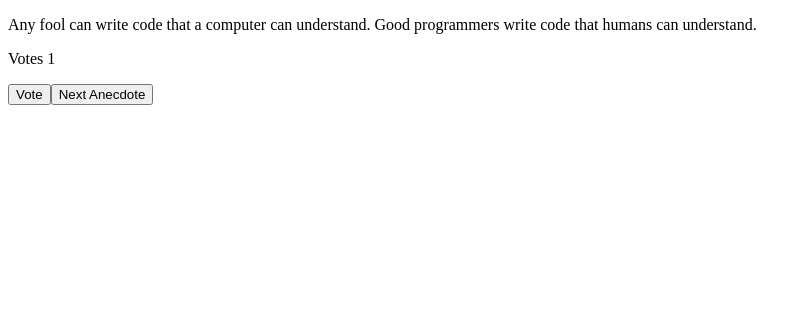
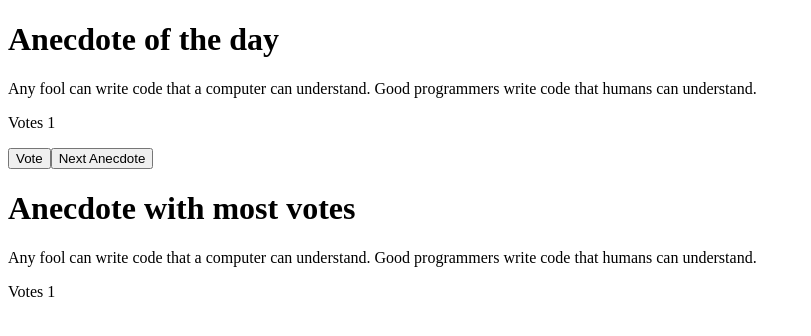
Before and after one commit to LinCie/FullStackOpen_Submissions, a React (Vite) app in the folder part1/: page / in a window 1280 px wide. Both pictures are taken after a click on the button "Vote". Shown: the top 336 px of the page, without its empty margins (0-811 px from the left). Built offline with nearby package versions, Linux system fonts and the light colour scheme.

Commit message:
exercise 1.14 submission

```diff
--- a/part1/src/App.jsx
+++ b/part1/src/App.jsx
@@ -1,4 +1,37 @@
 import { useState } from "react";
+
+const Button = (props) => {
+  const { text, onClick } = props;
+  return <button onClick={onClick}>{text}</button>;
+};
+
+const Anecdote = (props) => {
+  const { anecdote, votes } = props;
+  return (
+    <div>
+      <h1>Anecdote of the day</h1>
+      <p>{anecdote}</p>
+      <p>Votes {votes}</p>
+    </div>
+  );
+};
+
+const BestAnecdotes = (props) => {
+  const { total, anecdote, votes } = props;
+  return (
+    <div>
+      <h1>Anecdote with most votes</h1>
+      {total ? (
+        <>
+          <p>{anecdote}</p>
+          <p>Votes {votes}</p>
+        </>
+      ) : (
+        <p>There is no vote</p>
+      )}
+    </div>
+  );
+};
 
 const App = () => {
   const anecdotes = [
@@ -16,20 +49,33 @@ const App = () => {
 
   const [selected, setSelected] = useState(randomAnecdote());
   const [votes, setVotes] = useState(Array(anecdotes.length).fill(0));
+  const [totalVotes, setTotalVotes] = useState(0);
+  const [bestAnecdote, setBestAnecdote] = useState({
+    index: 0,
+    votes: 0,
+  });
 
   const randomizeSelected = () => setSelected(randomAnecdote());
   const addVote = () => {
     const copy = [...votes];
     copy[selected] += 1;
     setVotes(copy);
+    if (copy[selected] > bestAnecdote.votes) {
+      setBestAnecdote({ index: selected, votes: copy[selected] });
+    }
+    setTotalVotes(totalVotes + 1);
   };
 
   return (
     <div>
-      <p>{anecdotes[selected]}</p>
-      <p>Votes {votes[selected]}</p>
-      <button onClick={addVote}>Vote</button>
-      <button onClick={randomizeSelected}>Next Anecdote</button>
+      <Anecdote anecdote={anecdotes[selected]} votes={votes[selected]} />
+      <Button onClick={addVote} text="Vote" />
+      <Button onClick={randomizeSelected} text="Next Anecdote" />
+      <BestAnecdotes
+        total={totalVotes}
+        anecdote={anecdotes[bestAnecdote.index]}
+        votes={bestAnecdote.votes}
+      />
     </div>
   );
 };
```
